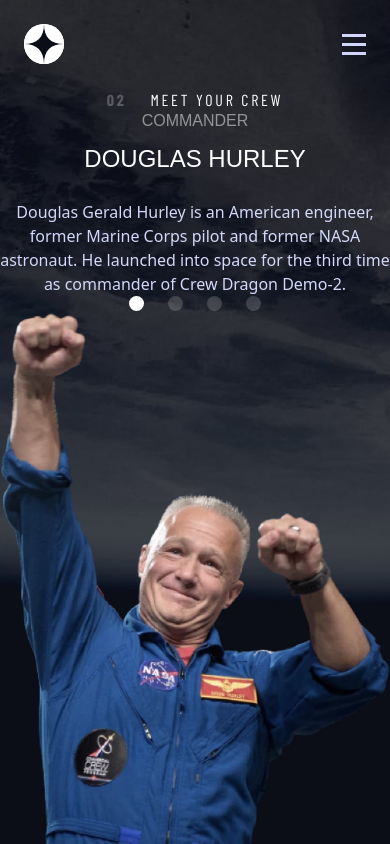
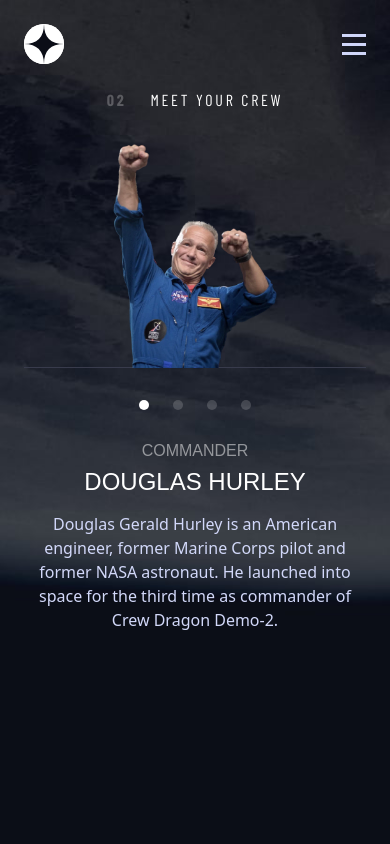
Before and after one commit to aleksandr-efimenko/space-tourism, a Next.js app: page /crew in a window 390 px wide. Built offline with nearby package versions, Linux system fonts and the light colour scheme; a web font is replaced by a local one.

Commit message:
add mobile version for crew page

```diff
--- a/src/components/Crew/CrewImageSlider.tsx
+++ b/src/components/Crew/CrewImageSlider.tsx
@@ -22,6 +22,9 @@ export default function CrewImageSlider({ crewMember }: { crewMember: Crew }) {
             objectPosition: 'bottom',
           }}
         />
+        <div className='block md:hidden w-full px-6'>
+          <hr className='border-gray border-1' />
+        </div>
       </motion.div>
     </>
   )
--- a/src/components/Crew/CrewInfo.tsx
+++ b/src/components/Crew/CrewInfo.tsx
@@ -9,13 +9,13 @@ export default function CrewInfo({ crewMember }: { crewMember: Crew }) {
         initial={{ opacity: 0 }}
         animate={{ opacity: 0.5 }}
         transition={{ delay: 0.4 }}
-        className='heading4 opacity-50 mb-[0.9375rem]'
+        className='heading4 opacity-50 md:mb-[0.9375rem] mb-2'
       >
         {crewMember.role}
       </motion.p>
       <motion.h3
         key={crewMember.name}
-        className='heading3 mb-[27px]'
+        className='heading3 md:mb-[27px] mb-4'
         initial={{ opacity: 0 }}
         animate={{ opacity: 1 }}
         transition={{ delay: 0.6 }}
@@ -24,7 +24,7 @@ export default function CrewInfo({ crewMember }: { crewMember: Crew }) {
       </motion.h3>
       <motion.p
         key={crewMember.bio.slice(0, 20)}
-        className='text-paleblue lg:max-w-[70%]'
+        className='text-paleblue md:max-w-[70%] md:m-auto lg:m-0'
         initial={{ opacity: 0 }}
         animate={{ opacity: 1 }}
         transition={{ delay: 0.8 }}
--- a/src/components/Sliders/WhiteDotsSlider.tsx
+++ b/src/components/Sliders/WhiteDotsSlider.tsx
@@ -9,7 +9,7 @@ export function WhiteDotsSlider({ itemsNumber, currentIndex, setIndex }: Numbere
         <motion.div
           whileHover={{ scale: 1.2 }}
           key={index}
-          className={`w-[15px] h-[15px] rounded-full bg-white cursor-pointer
+          className={`w-[10px] h-[10px] md:w-[15px] md:h-[15px] rounded-full bg-white cursor-pointer
           ${currentIndex === index ? 'opacity-1' : 'opacity-[0.17]  hover:opacity-50'}`}
           onClick={() => setIndex(index)}
         />
--- a/src/pages/crew.tsx
+++ b/src/pages/crew.tsx
@@ -15,11 +15,14 @@ export default function Crew() {
       <PageContainer>
         <PageTitle number='02' title='Meet your crew' />
         <div
-          className='flex flex-col justify-between items-center row-start-2 row-end-3
-          md:gap-10 md:mt-14 md:h-fit
+          className='flex flex-col-reverse justify-end items-center
+            row-start-3 row-end-4
+          md:flex-col md:justify-between
+          md:row-start-2 md:row-end-3
+          md:gap-10 md:mt-14 md:mb-10
           lg:gap-28 lg:items-start lg:col-start-2 lg:col-end-8'
         >
-          <div className=''>
+          <div className='px-6 md:px-0 mt-8 md:mt-0 '>
             <CrewInfo crewMember={crew[crewMemberIndex]} />
           </div>
           <div className=''>
@@ -27,8 +30,9 @@ export default function Crew() {
           </div>
         </div>
         <div
-          className='lg:h-full w-full
-          row-start-3 row-end-4 overflow-hidden
+          className=' w-full overflow-hidden
+          h-56 row-start-2 row-end-3 my-8
+          md:h-full md:row-start-3 md:row-end-4 md:my-0
         lg:row-start-1 lg:row-end-4 lg:col-start-8 lg:col-end-12 '
         >
           <CrewImageSlider crewMember={crew[crewMemberIndex]} />
--- a/src/pages/destination.tsx
+++ b/src/pages/destination.tsx
@@ -22,7 +22,7 @@ export default function Destination() {
           <DestinationImageSlider destination={destinations[destinationIndex]} />
         </div>
         <div
-          className='flex flex-col items-center h-full justify-center
+          className='flex flex-col items-center h-full justify-start
             mt-[1.625rem] px-6
             md:px-0 md:pt-[3.3125rem] md:w-9/12 md:m-auto md:text-center
           lg:mt-0       lg:w-full  lg:items-start lg:text-left lg:col-start-7 lg:col-end-12 lg:row-start-1 lg:row-end-3'
```
